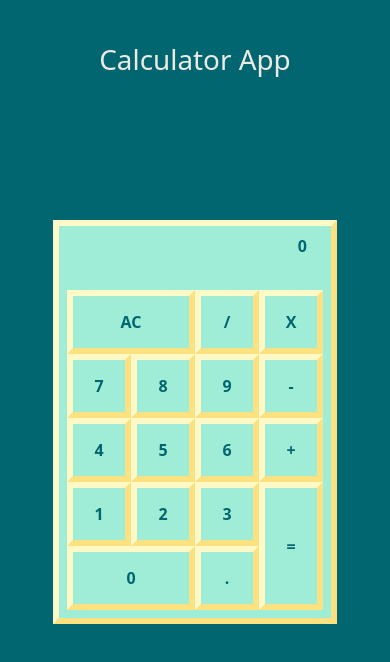
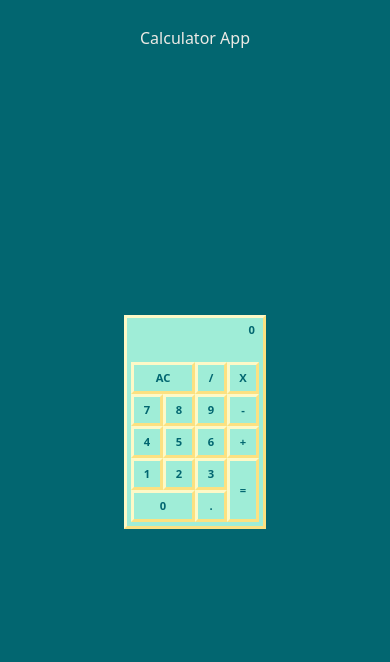
Before and after one commit to Ivaz7/Front-end-freeCodeCamp, a React (Vite) app in the folder calculatorApp/: page / in a window 390 px wide. Shown: the top 662 px of the page. Built offline with nearby package versions, Linux system fonts and the light colour scheme.

Commit message:
make calculator have media quary

```diff
--- a/calculatorApp/src/components/answerSection.jsx
+++ b/calculatorApp/src/components/answerSection.jsx
@@ -9,9 +9,11 @@ const AnswerSection = () => {
         answerContainer
         d-flex
         flex-column
-        gap-2
+        gap-sm-2
         align-items-end
-        pe-3
+        pe-sm-3
+        gap-1
+        pe-1
       "
     >
       <div>
--- a/calculatorApp/src/components/header.jsx
+++ b/calculatorApp/src/components/header.jsx
@@ -4,7 +4,7 @@ const Header = () => {
       className="
         d-flex
         justify-content-center
-        align-items-end
+        align-items-center
       "
     >
       <h1>Calculator App</h1>
--- a/calculatorApp/src/components/main.jsx
+++ b/calculatorApp/src/components/main.jsx
@@ -8,8 +8,10 @@ const Main = () => {
         d-flex
         flex-column
         align-items-end
-        p-2
-        gap-3
+        p-sm-2
+        gap-sm-3
+        p-1
+        gap-1
       "
     >
       <AnswerSection />
--- a/calculatorApp/src/stylesSCSS/_answerContainer.scss
+++ b/calculatorApp/src/stylesSCSS/_answerContainer.scss
@@ -2,6 +2,7 @@
 
 .answerContainer {
   background-color: clr.$secondary;
+  font-size: 1rem;
 
   div {
     height: 1rem;
@@ -10,3 +11,9 @@
     font-weight: bold;
   }
 }
+
+@media (max-width:500px) {
+  .answerContainer {
+    font-size: 0.7rem;
+  }
+}
--- a/calculatorApp/src/stylesSCSS/_button.scss
+++ b/calculatorApp/src/stylesSCSS/_button.scss
@@ -3,6 +3,7 @@
 button {
   background-color: clr.$secondary;
   color: clr.$primary;
+  font-size: 1rem;
   font-weight: bold;
   border-top: 0.4rem solid clr.$third;
   border-left: 0.4rem solid clr.$third;
@@ -16,3 +17,20 @@ button {
     border-left: 0.4rem solid clr.$thirdSecondary;
   }
 }
+
+@media (max-width:500px) {
+  button {
+    font-size: 0.7rem;
+    border-top: 0.2rem solid clr.$third;
+    border-left: 0.2rem solid clr.$third;
+    border-right: 0.2rem solid clr.$thirdSecondary;
+    border-bottom: 0.2rem solid clr.$thirdSecondary;
+
+      &:active{
+        border-bottom: 0.2rem solid clr.$third;
+        border-right: 0.2rem solid clr.$third;
+        border-top: 0.2rem solid clr.$thirdSecondary;
+        border-left: 0.2rem solid clr.$thirdSecondary;
+      }
+  }
+}
--- a/calculatorApp/src/stylesSCSS/_grid-tile.scss
+++ b/calculatorApp/src/stylesSCSS/_grid-tile.scss
@@ -19,3 +19,10 @@
     grid-area: span 4 / 4;
   }
 }
+
+@media (max-width:500px) {
+  .grid-tile {
+    grid-template-columns: repeat(4, 2rem);
+    grid-template-rows: repeat(5, 2rem);
+  }
+}
--- /dev/null
+++ b/calculatorApp/src/stylesSCSS/_header.scss
@@ -0,0 +1,18 @@
+header {
+  position: fixed;
+  z-index: 100;
+  width: 100%;
+  height: 10vh;
+
+  h1 {
+    font-size: 2rem;
+  }
+}
+
+@media (max-width:500px) {
+  header {
+    h1 {
+      font-size: 1rem;
+    }
+  }
+}
--- a/calculatorApp/src/stylesSCSS/main.scss
+++ b/calculatorApp/src/stylesSCSS/main.scss
@@ -2,17 +2,12 @@
 @use './grid-tile';
 @use './button';
 @use './answerContainer';
+@use './header';
 
 * {
   box-sizing: border-box;
   background-color: clr.$primary;
   color: clr.$white;
-}
-
-header {
-  position: fixed;
-  width: 100%;
-  height: 10vh;
 }
 
 main {
@@ -27,3 +22,12 @@ main {
   border-right: 0.4rem solid clr.$thirdSecondary;
   border-bottom: 0.4rem solid clr.$thirdSecondary;
 }
+
+@media (max-width:500px) {
+  main {
+    border-top: 0.2rem solid clr.$third;
+    border-left: 0.2rem solid clr.$third;
+    border-right: 0.2rem solid clr.$thirdSecondary;
+    border-bottom: 0.2rem solid clr.$thirdSecondary;
+  }
+}
```
